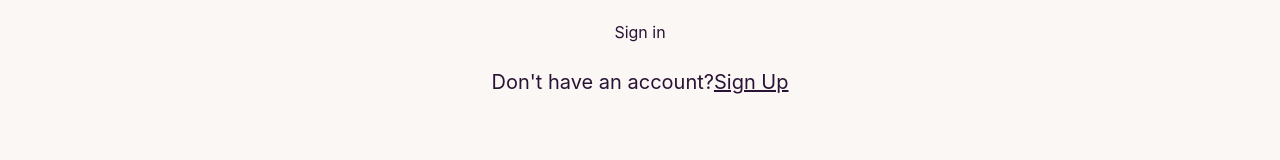
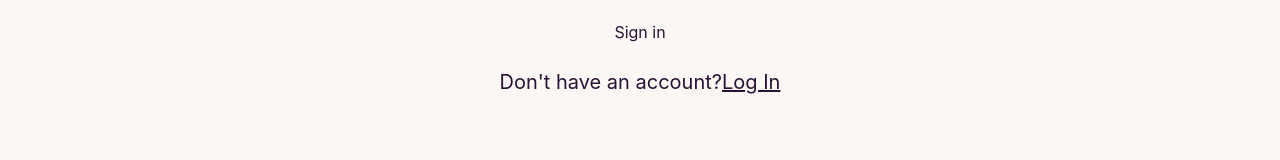
Before and after one commit to bi-shal/Siscophone-client, a React (Create React App) app: page /login in a window 1280 px wide. Shown: the part 404-564 px from the top of the page. Built offline with nearby package versions, Linux system fonts and the light colour scheme; no server answers.

Commit message:
setNavigate

```diff
--- a/src/component/DashBoard/MyProduct/MyProduct.js
+++ b/src/component/DashBoard/MyProduct/MyProduct.js
@@ -10,6 +10,8 @@ const MyProduct = () => {
 const [product,setProduct] = useState([])
 // console.log(product);
 
+const [dele,setDelet] = useState('')
+
 useEffect(()=>{
     axios.get(`http://localhost:5000/bookings/${user?.email}`)
     .then(res => {
@@ -18,7 +20,7 @@ useEffect(()=>{
         // setToken(accessToken)
     })
 
-},[user?.email])
+},[user?.email,dele])
 
 
 const handleAds = (product) =>{
@@ -50,6 +52,7 @@ const handleDelete = (product) =>{
         .then(res => res.json())
         .then(result => {
             console.log('CLICK',result);
+            setDelet(result)
             toast.success('Advertise successfully');
             // navigate('/dashboard/my-product')
         })
--- a/src/component/Login/Login.jsx
+++ b/src/component/Login/Login.jsx
@@ -91,7 +91,7 @@ const Login = () => {
 		</button>
 	</div> */}
 	<p className="text-xl text-center sm:px-6 dark:text-gray-400">Don't have an account?
-		<Link to='/signup' className="underline dark:text-gray-100">Sign Up</Link>
+		<Link to='/signup' className="underline dark:text-gray-100">Log In</Link>
 	</p>
 </div>
         </div>
--- a/src/component/Signup/Signup.jsx
+++ b/src/component/Signup/Signup.jsx
@@ -4,7 +4,7 @@ import { useForm } from "react-hook-form";
 import { AuthContext } from '../../context/AuthProvider';
 import toast from 'react-hot-toast';
 import { GoogleAuthProvider } from "firebase/auth";
-import Token from '../../Hooks/Token/Token';
+
 
 
 
@@ -14,8 +14,7 @@ const Signup = () => {
     const { createUser, updateUser,googleSignIn } = useContext(AuthContext)
    const navigate =  useNavigate()
     const [signUser,setSignUser] = useState();
-    const [token] = Token(signUser)
-    console.log(token);
+
 
     const onSubmit = (data) => {
         // setSignUPError('');
```
Also changed, not shown: src/component/Home/Card.js (line endings or trailing spaces).
